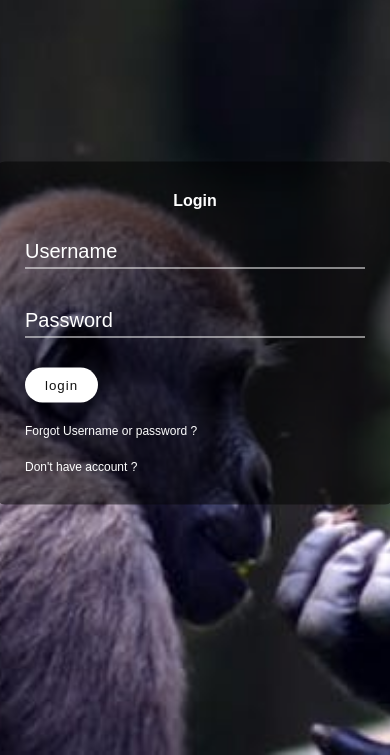
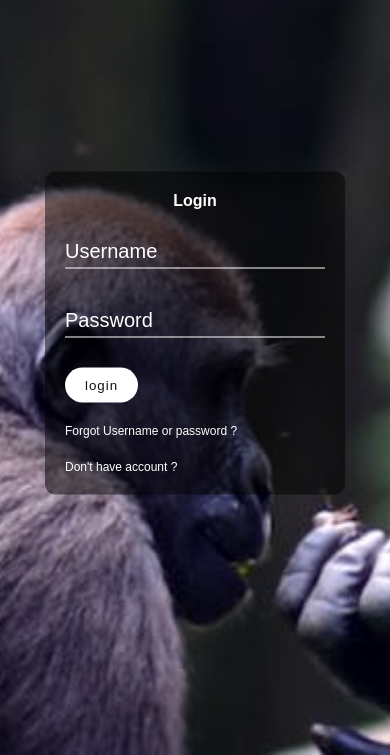
Before and after one commit to ganzagauzy/gorilla, a plain HTML site: page login.html in a window 390 px wide. Shown: the part 89-844 px from the top of the page. Drawn offline with Linux system fonts and the light colour scheme.

Commit message:
login and register

```diff
--- a/login.css
+++ b/login.css
@@ -174,8 +174,8 @@ header {
         top: 50%;
         left: 50%;
         transform: translate(-50%, -50%);
-        width: 400px;
-        padding: 30px;
+        width: 300px;
+        padding: 20px;
         background: rgba(0, 0, 0, .5);
         box-sizing: border-box;
         box-shadow: rgba(0, 0, 0, .5);
--- a/register.css
+++ b/register.css
@@ -179,7 +179,7 @@ header {
         top: 50%;
         left: 50%;
         transform: translate(-50%, -50%);
-        width: 400px;
+        width: 350px;
         padding: 10px;
         background: rgba(0, 0, 0, .5);
         box-sizing: border-box;
--- a/style.css
+++ b/style.css
@@ -185,7 +185,7 @@
 @media (max-width: 798px) {
     .showcase,
     .showcase header {
-        padding: 40px;
+        padding: 30px;
     }
     .text h2{
         font-size: 2em;
```
